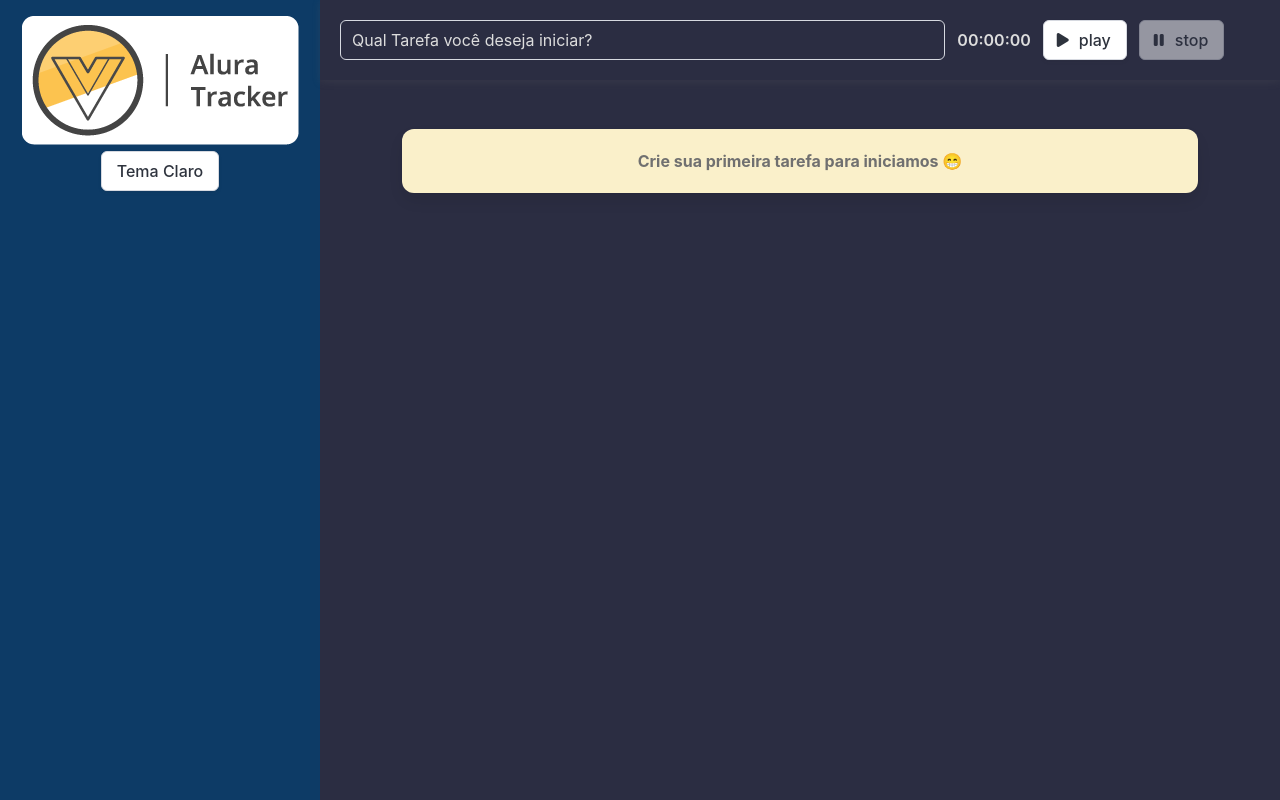
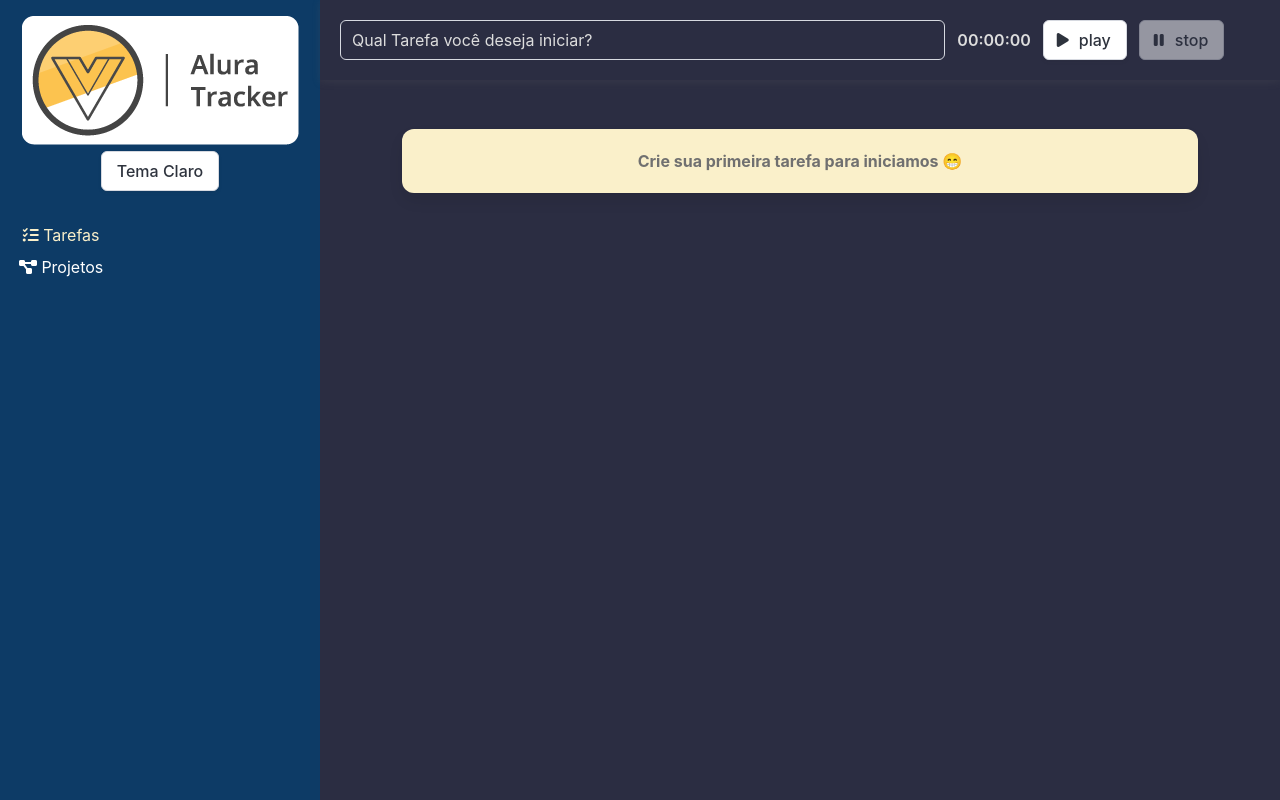
Before and after one commit to MatheusFreitas54/Tracker, a Vue app: page / in a window 1280 px wide. Built offline with nearby package versions, Linux system fonts and the light colour scheme.

Commit message:
Implementação vue-router projetos e melhorias

```diff
--- a/package.json
+++ b/package.json
@@ -9,7 +9,8 @@
   },
   "dependencies": {
     "core-js": "^3.8.3",
-    "vue": "^3.2.13"
+    "vue": "^3.2.13",
+    "vue-router": "^4.5.0"
   },
   "devDependencies": {
     "@fortawesome/fontawesome-free": "^6.7.1",
--- a/src/App.vue
+++ b/src/App.vue
@@ -4,11 +4,7 @@
       <BarraLateral @aoTemaAlterado="trocarTema"/>
     </div>
     <div class="column is-three-quarter content">
-      <Formulario @aoSalvarTarefa="salvarTarefa" />
-      <div class="lista m-3">
-        <Tarefa v-for="(tarefa, index) in tarefas" :key="index" :tarefa="tarefa"/>
-        <Box id="box" v-if="listaEstaVazia"> Crie sua primeira tarefa para iniciamos 😁</Box>
-      </div>
+      <RouterView></RouterView>
     </div>
   </main>
 </template>
@@ -17,34 +13,18 @@
 <script lang="ts">
 import { defineComponent } from 'vue';
 import BarraLateral from './components/BarraLateral.vue';
-import Formulario from './components/Formulario.vue';
-import Tarefa from './components/Tarefa.vue';
-import ITarefa from './interfaces/ITarefa';
-import Box from './components/Box.vue';
 
 export default defineComponent({
   name: 'App',
   components: {
-    BarraLateral,
-    Formulario,
-    Tarefa,
-    Box
+    BarraLateral
   },
   data () {
     return {
-      tarefas: [] as ITarefa[],
       modoEscuroAtivo: true
     }
   },
-  computed: {
-    listaEstaVazia () : boolean {
-      return this.tarefas.length === 0
-    }
-  },
   methods: {
-    salvarTarefa (tarefa: ITarefa) {
-      this.tarefas.push(tarefa)
-    },
     trocarTema (modoEscuroAtivo: boolean) {
       this.modoEscuroAtivo = !modoEscuroAtivo
     }
--- a/src/components/BarraLateral.vue
+++ b/src/components/BarraLateral.vue
@@ -4,6 +4,22 @@
          <img src="../assets/logo.png" alt="">
       </h1>
       <button class="button" @click="alterarTema"> {{ textoBotao }}</button>
+      <nav class="panel mt-5">
+         <ul>
+            <li>
+               <RouterLink to="/" class="link">
+                  <i class="fas fa-tasks"></i>
+                  Tarefas
+               </RouterLink>
+            </li>
+            <li>
+               <RouterLink to="/projetos" class="link">
+                  <i class="fas fa-project-diagram"></i>
+                  Projetos
+               </RouterLink>
+            </li>
+         </ul>
+      </nav>
    </header>
 </template>
 
@@ -52,4 +68,26 @@
       }
    }
 
+   .panel {
+      background-color: #00000000;
+      border: none;
+      box-shadow: none;
+      display: flex;
+      justify-content: baseline;
+      padding: 0 0 0 1%;
+   }
+
+   .panel li {
+      margin: 8px 0;
+   }
+
+   .link {
+      color: #fff;
+   }
+
+   .link:hover, .link.router-link-active {
+      color: #faf0ca;
+   }
+
+
 </style>
--- /dev/null
+++ b/src/interfaces/IProjeto.ts
@@ -0,0 +1,4 @@
+export default interface IProjeto {
+    id: string;
+    nome: string;
+}
--- a/src/main.ts
+++ b/src/main.ts
@@ -2,5 +2,8 @@
 import App from './App.vue'
 
 import '@fortawesome/fontawesome-free/css/all.css'
+import roteador from './roteador'
 
-createApp(App).mount('#app')
+createApp(App)
+    .use(roteador)
+    .mount('#app')
--- /dev/null
+++ b/src/roteador/index.ts
@@ -0,0 +1,23 @@
+import { createRouter, createWebHashHistory, RouteRecordRaw } from "vue-router";
+import Tarefas from "../views/Tarefas.vue";
+import Projetos from "../views/Projetos.vue";
+
+const rotas: RouteRecordRaw[] = [
+    {
+    path: '/',
+    name: 'Tarefas',
+    component: Tarefas
+    },
+    {
+        path: '/projetos',
+        name: 'Projetos',
+        component: Projetos
+    }
+];
+
+const roteador = createRouter({
+    history: createWebHashHistory(),
+    routes: rotas
+});
+
+export default roteador;
--- /dev/null
+++ b/src/views/Projetos.vue
@@ -0,0 +1,68 @@
+<template>
+    <section class="projetos">
+        <h1>Projetos</h1>
+        <form @submit.prevent="salvar">
+            <div class="field">
+                <label for="nomeDoProjeto" class="label"> Nome do Projeto</label>
+                <input
+                    type="text"
+                    class="input"
+                    v-model="nomeDoProjeto"
+                    id="nomeDoProjeto"
+                />
+            </div>
+            <div class="field">
+                <button class="button" type="submit">Salvar</button>
+            </div>
+        </form>
+        <table class="table is-fullwidth">
+            <thead>
+                <tr>
+                    <th>ID</th>
+                    <th>Nome</th>
+                </tr>
+            </thead>
+            <tbody>
+                <tr v-for="projeto in projetos" :key="projeto.id">
+                    <td>{{ projeto.id }}</td>
+                    <td>{{ projeto.nome }}</td>
+                </tr>
+            </tbody>
+        </table>
+    </section>
+
+</template>
+
+
+<script lang="ts">
+import { defineComponent, DefineComponent } from 'vue';
+import IProjeto from '../interfaces/IProjeto';
+
+export default defineComponent({
+    name: 'ProjetosView',
+    data() {
+        return {
+            nomeDoProjeto: "",
+            projetos: [] as IProjeto[]
+        };
+    },
+    methods: {
+        salvar () {
+            const projeto: IProjeto = {
+                nome: this.nomeDoProjeto,
+                id: new Date().toISOString()
+            };
+            this.projetos.push(projeto)
+            this.nomeDoProjeto = ''
+        }
+    }
+})
+
+</script>
+
+
+<style scoped>
+    .projetos {
+        padding: 1.8rem;
+    }
+</style>
--- /dev/null
+++ b/src/views/Tarefas.vue
@@ -0,0 +1,40 @@
+<template>
+    <Formulario @aoSalvarTarefa="salvarTarefa" />
+    <div class="lista m-3">
+        <Tarefa v-for="(tarefa, index) in tarefas" :key="index" :tarefa="tarefa"/>
+        <Box id="box" v-if="listaEstaVazia"> Crie sua primeira tarefa para iniciamos 😁</Box>
+    </div>
+</template>
+
+
+<script lang="ts">
+import { defineComponent } from 'vue';
+import Formulario from '../components/Formulario.vue';
+import Tarefa from '../components/Tarefa.vue';
+import ITarefa from '../interfaces/ITarefa';
+import Box from '../components/Box.vue';
+
+export default defineComponent({
+    name: 'TarefasView',
+    components: {
+        Formulario,
+        Tarefa,
+        Box
+    },
+    data () {
+        return {
+            tarefas: [] as ITarefa[]
+        }
+    },
+    computed: {
+        listaEstaVazia () : boolean {
+            return this.tarefas.length === 0
+        }
+    },
+    methods: {
+        salvarTarefa (tarefa: ITarefa) {
+            this.tarefas.push(tarefa)
+        },
+    }
+});
+</script>
```
Also changed, not shown: 1 other file (tests, documents, lock files or other folders).
